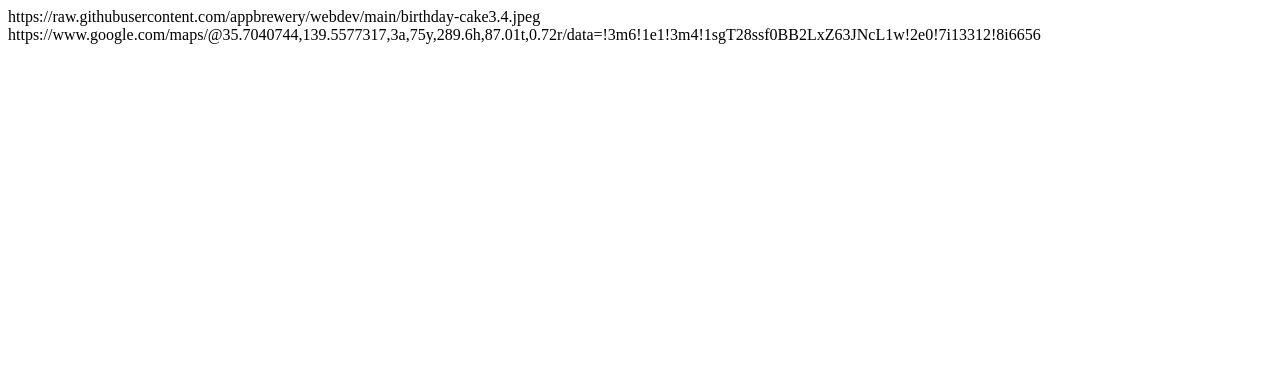
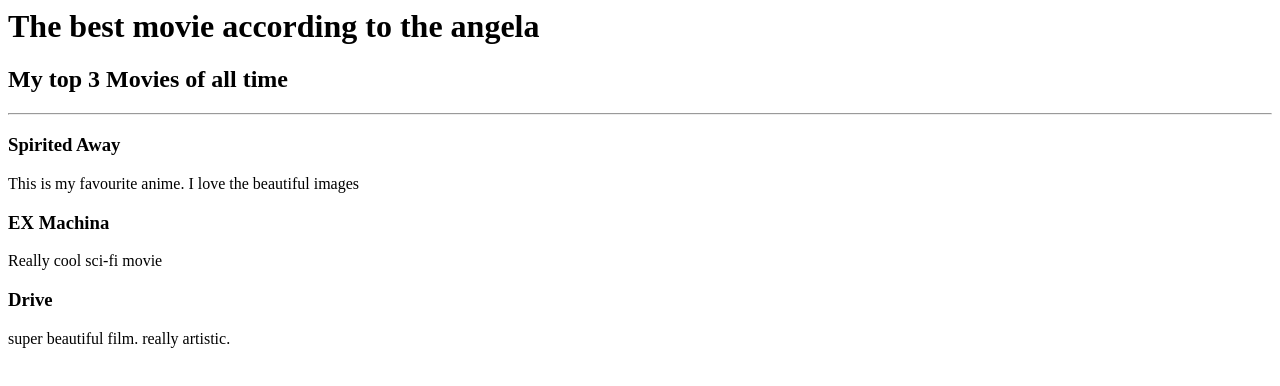
Before and after one commit to kanojiasahil773-tech/birthday-party, a plain HTML site: page index.html in a window 1280 px wide. Drawn offline with Linux system fonts and the light colour scheme.

Commit message:
Add files via upload

```diff
--- a/index.html
+++ b/index.html
@@ -1,5 +1,10 @@
-<!-- Example image URL -->
-https://raw.githubusercontent.com/appbrewery/webdev/main/birthday-cake3.4.jpeg
-
-<!-- Example Google Maps Link -->
-https://www.google.com/maps/@35.7040744,139.5577317,3a,75y,289.6h,87.01t,0.72r/data=!3m6!1e1!3m4!1sgT28ssf0BB2LxZ63JNcL1w!2e0!7i13312!8i6656
+<!-- Scroll down for a sample solution -->
+ <h1>The best movie according to the angela</h1>
+ <h2>My top 3 Movies of all time </h2>
+ <hr/>
+ <h3>Spirited Away</h3>
+ <p>This is my favourite anime. I love the beautiful images</p>
+ <h3>EX Machina</h3>
+ <p>Really cool sci-fi movie</p>
+ <h3>Drive</h3>
+ <p>super beautiful film. really artistic.</p>
```
